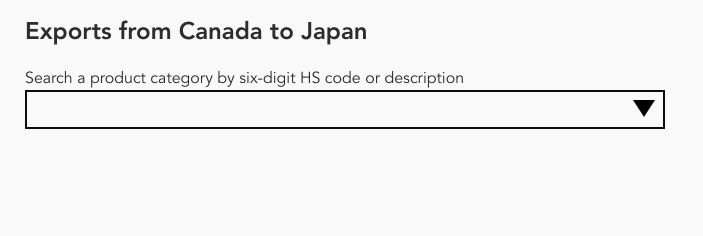
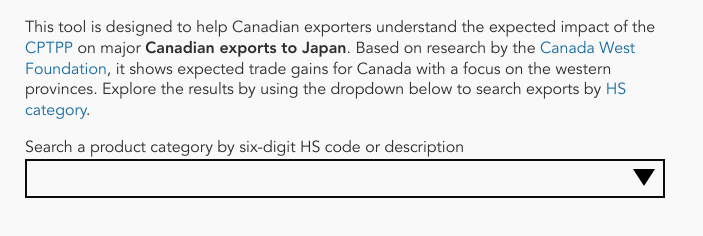
Before and after one commit to apfcanada/cptpp, a website: page index.html in a window 1280 px wide. Shown: the part 70-306 px from the top of the page, without its empty margins (0-703 px from the left). Drawn offline with Linux system fonts and the light colour scheme.

Commit message:
replace subtitle with descriptive paragraph

```diff
--- a/index.html
+++ b/index.html
@@ -12,7 +12,9 @@
 	<body>
 
 		<h1>CPTPP Product Competitiveness Tracker</h1>
-		<h2>Exports from Canada to Japan</h2>
+
+		<p>This tool is designed to help Canadian exporters understand the expected impact of the <a href="https://www.international.gc.ca/trade-commerce/trade-agreements-accords-commerciaux/agr-acc/cptpp-ptpgp/index.aspx?lang=eng">CPTPP</a> on major <b>Canadian exports to Japan</b>. Based on research by the <a href="https://cwf.ca/">Canada West Foundation</a>, it shows expected trade gains for Canada with a focus on the western provinces. Explore the results by using the dropdown below to search exports by <a href="https://unstats.un.org/unsd/tradekb/Knowledgebase/Harmonized-Commodity-Description-and-Coding-Systems-HS">HS category</a>.</p>
+
 		<form onsubmit="return false">
 			<label for="hs6select">
 				Search a product category by six-digit HS code or description
@@ -22,8 +24,7 @@
 
 		<div id="infoBox">
 			<p id='selected'>
-				<span id="HScode"></span> |
-				<span id="HSdescription"></span>
+				<span id="HScode"></span> | <span id="HSdescription"></span>
 			</p>
 			<p id="noEffect">
 				Tariffs for products in this category were not affected by the CPTPP. Find a tariff at
--- a/styles/main.css
+++ b/styles/main.css
@@ -21,6 +21,7 @@
 :root {
 	--bg: #f9f9f9;
 	--text: #2d2d2d;
+	--link: #176ba0;
 	--hlt-grey: #d4d4d4;
 	--APFC-red: #e63539;
 	--APFC-blue: #00a4e4;
@@ -35,6 +36,13 @@
 	line-height: 1.3;
 	margin: 25px;
 	max-width: 640px; }
+a {
+	color: var(--link);
+	text-decoration: none; }
+a:hover {
+	text-decoration: underline; }
+a:visited {
+	color: #7d3ac1; }
 div#infoBox {
 	display: none; }
 
```
